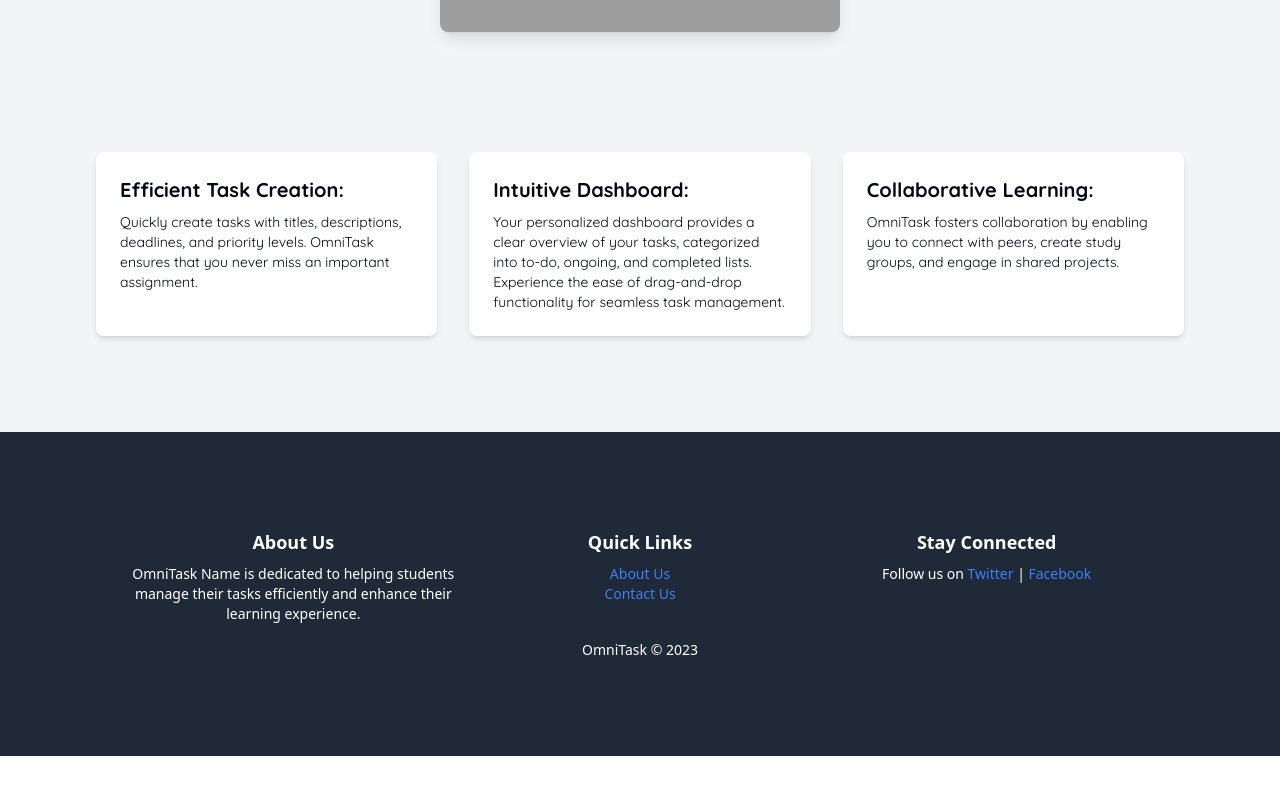
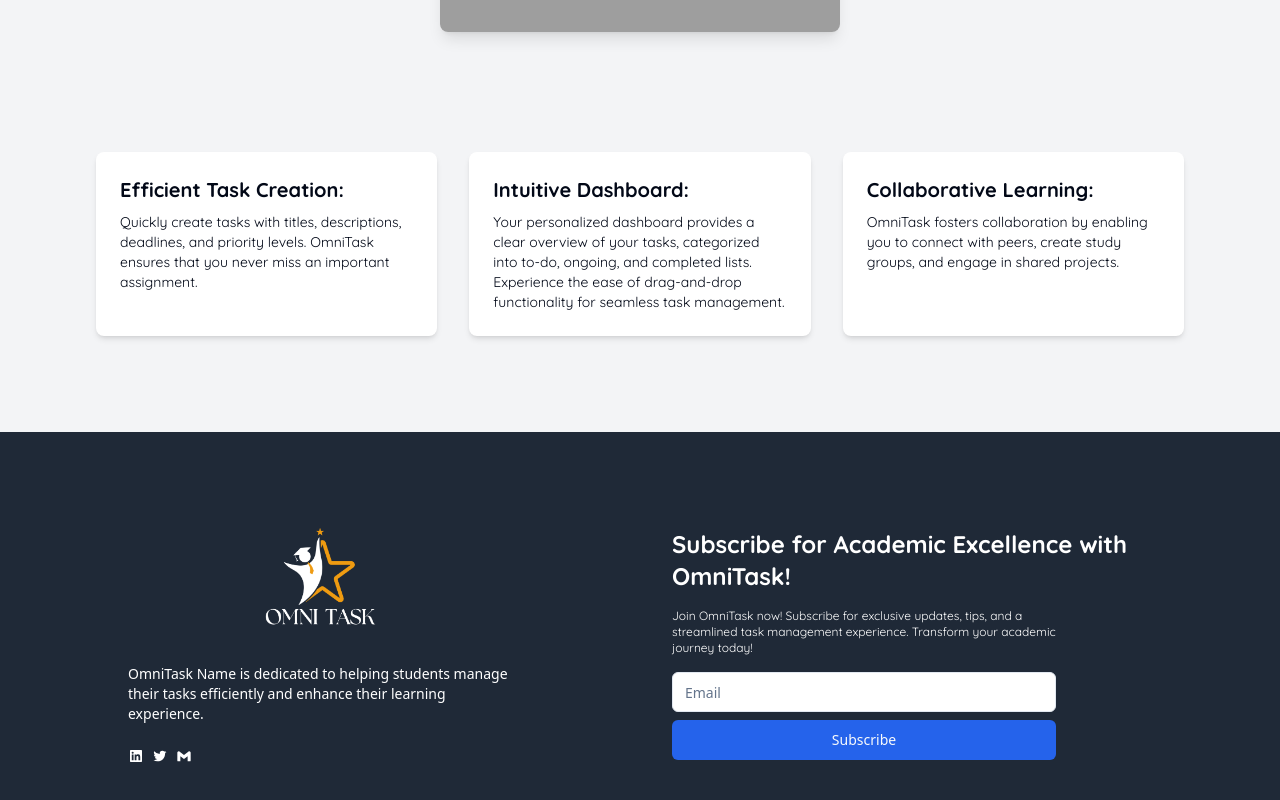
Before and after one commit to coderomayer/OmniTask, a React (Vite) app: page / in a window 1280 px wide. Shown: the part 912-1712 px from the top of the page. Before the commit the page ends 1668 px from the top, so only its background shows below. Built offline with nearby package versions, Linux system fonts and the light colour scheme; no server answers; grey boxes are pictures that could not be loaded.

Commit message:
Fotter update

```diff
--- a/src/components/Footer.jsx
+++ b/src/components/Footer.jsx
@@ -1,66 +1,54 @@
-
+import { BiLogoGmail, BiLogoLinkedinSquare, BiLogoTwitter } from "react-icons/bi";
+import { Button } from "@/components/ui/button"
+import { Input } from "@/components/ui/input"
 
 const Footer = () => {
   return (
+
     <footer className="bg-gray-800 text-white p-8 md:p-24">
-      <div className="container mx-auto text-center grid grid-cols-1 md:grid-cols-3 gap-4">
+
+      <div className="container mx-auto  grid grid-cols-1 md:grid-cols-2 gap-16">
+
         {/* Footer Section 1 */}
-        <div>
-          <p className="text-lg font-bold mb-2">About Us</p>
-          <p className="text-sm">
-          OmniTask Name is dedicated to helping students manage their tasks
+
+        <div className=" flex flex-col items-center justify-center gap-6 max-w-sm">
+          <a className="block" href="/">
+            <img className="w-28" src="white-logo.png" alt="" />
+          </a>
+          <p className="text-sm text-center md:text-start">
+            OmniTask Name is dedicated to helping students manage their tasks
             efficiently and enhance their learning experience.
           </p>
+
+          <div className="w-full flex gap-2 justify-center md:justify-start">
+            <BiLogoLinkedinSquare />
+            <BiLogoTwitter />
+            <BiLogoGmail />
+          </div>
+
         </div>
 
         {/* Footer Section 2 */}
+
         <div>
-          <p className="text-lg font-bold mb-2">Quick Links</p>
-          <p className="text-sm">
-            <a
-              href="/about"
-              className="text-blue-500 hover:underline"
-            >
-              About Us
-            </a>
-            <br />
-            <a
-              href="/contact"
-              className="text-blue-500 hover:underline"
-            >
-              Contact Us
-            </a>
-          </p>
+
+          <h3 className="text-xl md:text-2xl font-bold font-Quicksand">Subscribe for Academic Excellence with OmniTask!</h3>
+
+          <p className="py-4 font-Quicksand text-xs max-w-sm">Join OmniTask now! Subscribe for exclusive updates, tips, and a streamlined task management experience. Transform your academic journey today!</p>
+
+          <div className="flex flex-col w-full max-w-sm items-center space-y-2">
+            <Input type="email" placeholder="Email" />
+            <Button className="w-full bg-blue-600" type="submit">Subscribe</Button>
+          </div>
+
         </div>
 
         {/* Footer Section 3 */}
-        <div>
-          <p className="text-lg font-bold mb-2">Stay Connected</p>
-          <p className="text-sm">
-            Follow us on{' '}
-            <a
-              href="#"
-              className="text-blue-500 hover:underline"
-              // Add your social media links here
-            >
-              Twitter
-            </a>{' '}
-            |{' '}
-            <a
-              href="#"
-              className="text-blue-500 hover:underline"
-              // Add your social media links here
-            >
-              Facebook
-            </a>
-          </p>
-        </div>
+
       </div>
 
       {/* Bottom Copyright */}
-      <p className="text-sm mt-4 text-center">
-      OmniTask &copy; {new Date().getFullYear()}
-      </p>
+
     </footer>
   );
 };
```
